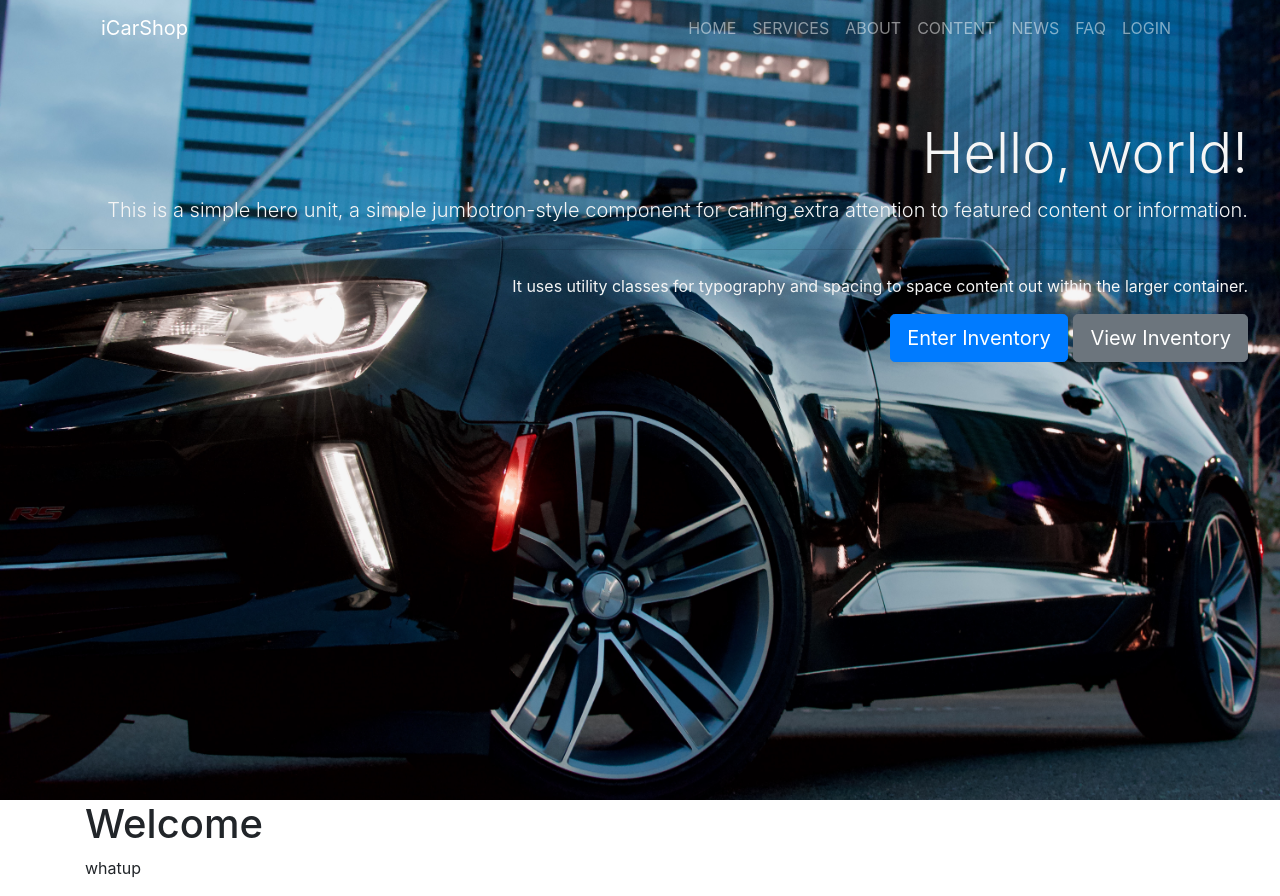
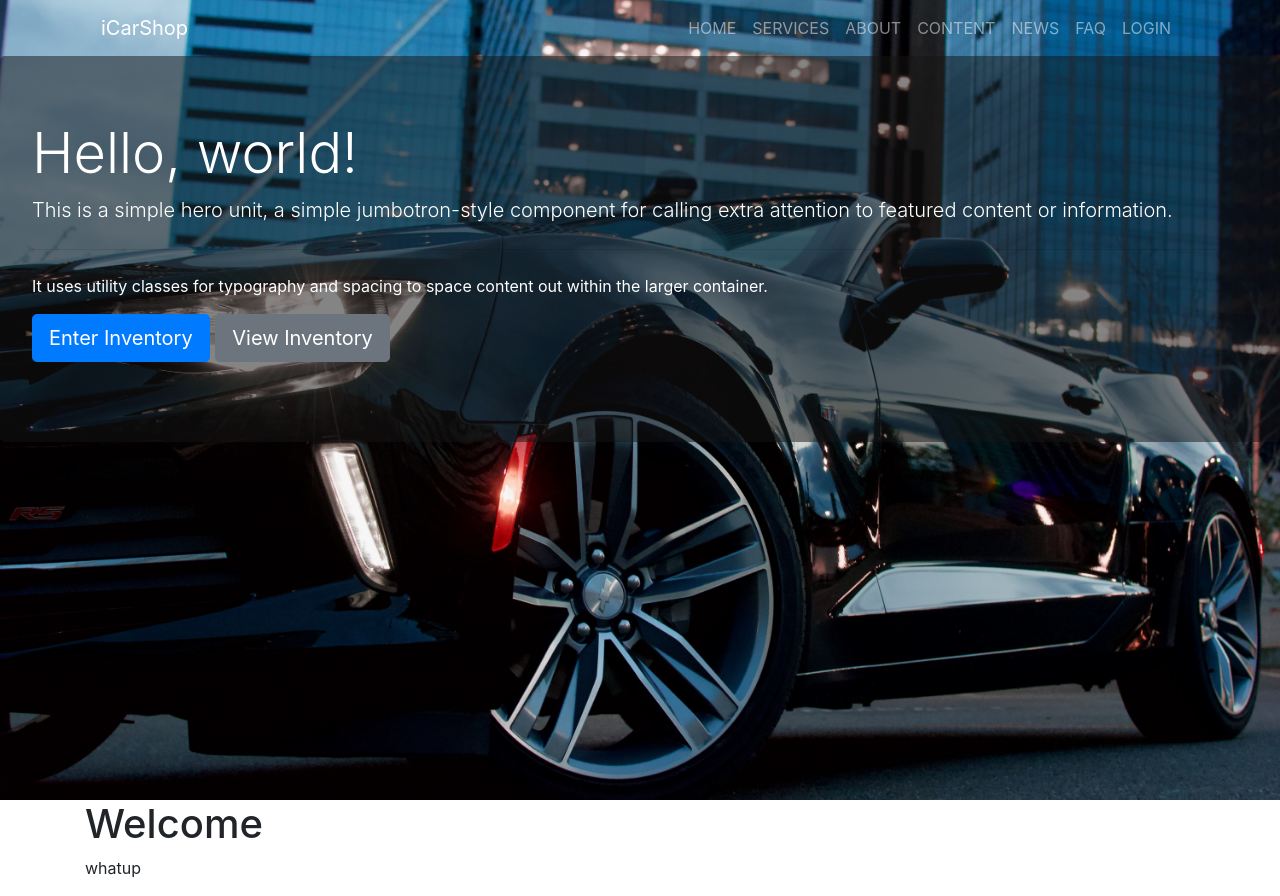
Before and after one commit to abegaz/iCarShop, a PHP site: page /HeroPage.html in a window 1280 px wide. Run offline with PHP 8.4, Linux system fonts and the light colour scheme; some libraries are stand-ins or nearby versions.

Commit message:
made chages to style-hero.css

```diff
--- a/iCarShopWebApp/style-hero.css
+++ b/iCarShopWebApp/style-hero.css
@@ -10,50 +10,13 @@
     height: 100vh;
     background-size: cover;
     background-position: center;
+    z-index: -10;
 }
 
 .jumbotron{
     background: none;
-    color: whitesmoke;
-    text-align: right;
+    color: white;
+    text-align: left;
+    z-index: -9;
+    background: rgba(20, 20, 20, .5);
 }
-/* .main_navigation
-{
-    float: right;
-    list-style: none;
-    margin-top: 30px;
-}
-
-.main_navigation li
-{
-    display: inline-block;
-}
-
-.main_navigation li a
-{
-    color: white;
-    text-decoration: none;
-    padding: 5px 20px;
-    font-family: "Roboto", sans-serif;
-    font-size: 15px;
-}
-
-.main_navigation li a:hover
-{
-    border: 1px solid white;
-}
-
-.logo
-{
-    float: left;
-    color: white;
-    font-family: "Roboto", sans-serif;
-    padding: 5px 20px;
-    margin-top: 10px;
-}
-
-.row
-{
-    max-width: 1200px;
-    margin: auto;
-} */
```
